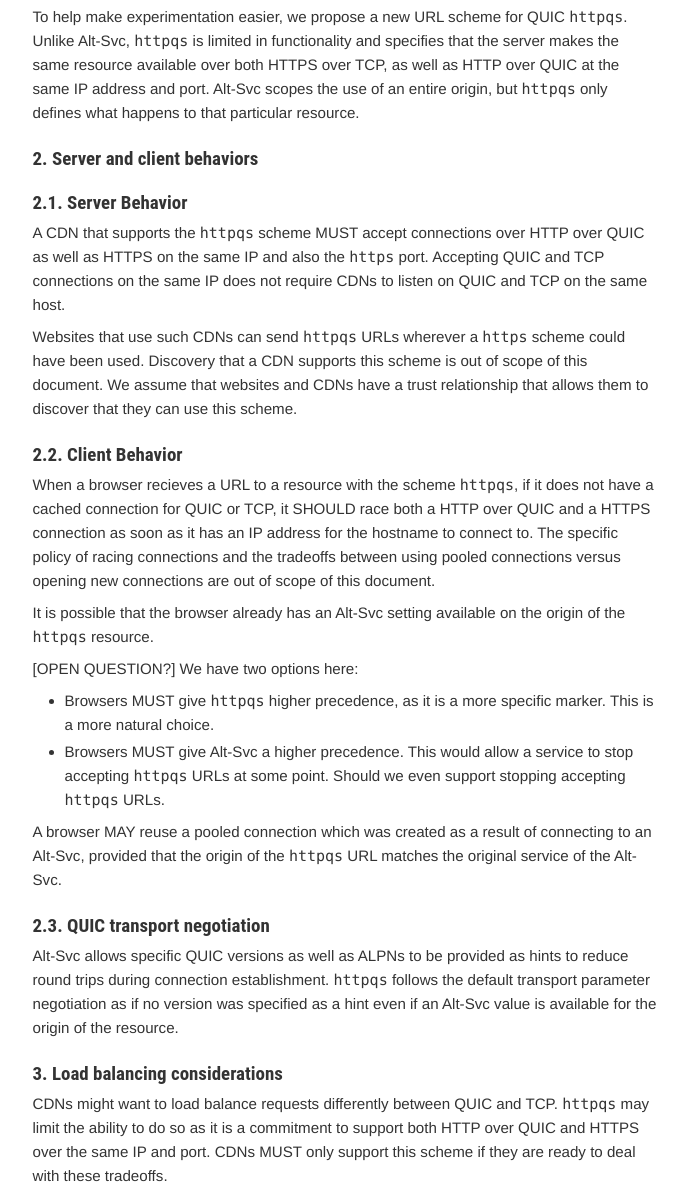
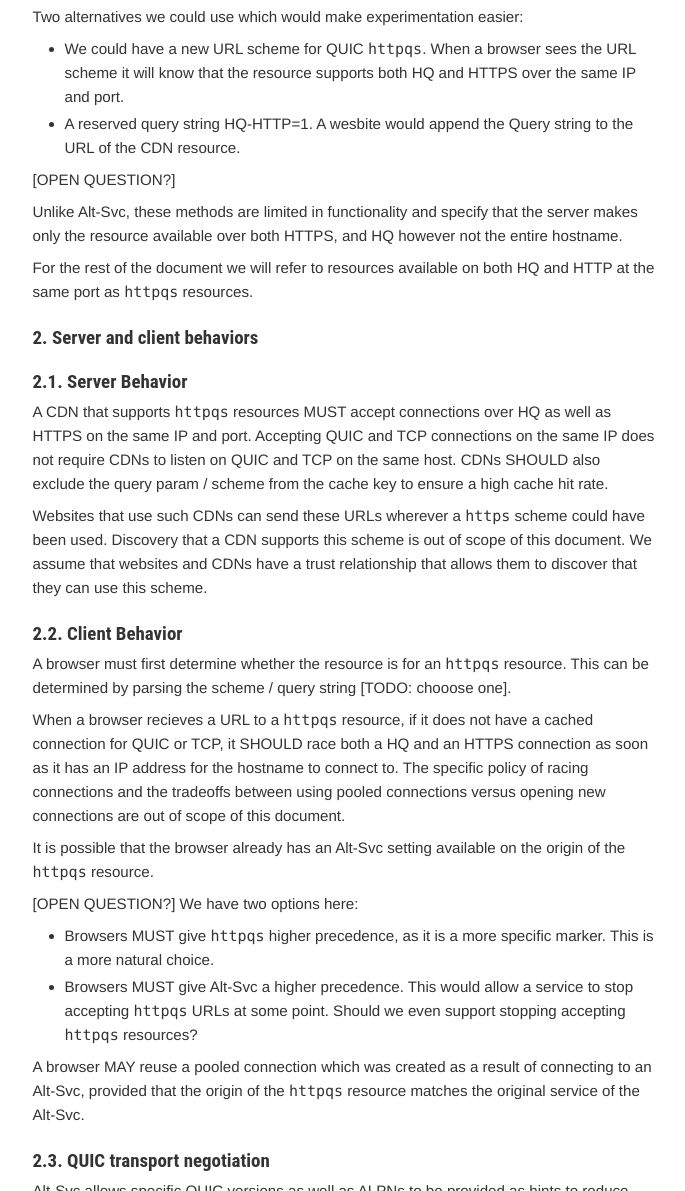
Before and after one commit to siyengar/quic-url, a plain HTML site: page draft-subodh-quic-httpqs.html in a window 1280 px wide. Shown: the part 1460-2651 px from the top of the page, without its empty margins (123-808 px from the left). Drawn offline with Linux system fonts and the light colour scheme.

Commit message:
Script updating gh-pages from f26be2b. [ci skip]

```diff
--- a/draft-subodh-quic-httpqs.html
+++ b/draft-subodh-quic-httpqs.html
@@ -5,7 +5,7 @@
 <head profile="http://www.w3.org/2006/03/hcard http://dublincore.org/documents/2008/08/04/dc-html/">
   <meta http-equiv="Content-Type" content="text/html; charset=us-ascii" />
 
-  <title>An httpqs URL scheme for QUIC</title>
+  <title>URL representations for QUIC experimentation</title>
 
 
 <style type="text/css">/*<![CDATA[*/
@@ -297,8 +297,8 @@ ul.toc li {
   <meta name="dct.creator" content="Iyengar, S. and M. Bishop" />
   <meta name="dct.identifier" content="urn:ietf:id:draft-subodh-quic-httpqs-latest" />
   <meta name="dct.issued" scheme="ISO8601" content="2018-7-18" />
-  <meta name="dct.abstract" content="This document specifies a URL scheme " />
-  <meta name="description" content="This document specifies a URL scheme " />
+  <meta name="dct.abstract" content="This document specifies a method, for a browser to discover that a particular resource is available over both HQ and HTTPS at the same IP address and port." />
+  <meta name="description" content="This document specifies a method, for a browser to discover that a particular resource is available over both HQ and HTTPS at the same IP address and port." />
 
 </head>
 
@@ -332,11 +332,11 @@ ul.toc li {
     </tbody>
   </table>
 
-  <p class="title">An httpqs URL scheme for QUIC<br />
+  <p class="title">URL representations for QUIC experimentation<br />
   <span class="filename">draft-subodh-quic-httpqs-latest</span></p>
 
   <h1 id="rfc.abstract"><a href="#rfc.abstract">Abstract</a></h1>
-<p>This document specifies a URL scheme <samp>httpqs</samp> for a browser to discover that a particular resource is available over both HTTP over QUIC and HTTPS at the same origin and IP address and port.</p>
+<p>This document specifies a method, for a browser to discover that a particular resource is available over both HQ and HTTPS at the same IP address and port.</p>
 <h1 id="rfc.status"><a href="#rfc.status">Status of This Memo</a></h1>
 <p>This Internet-Draft is submitted in full conformance with the provisions of BCP 78 and BCP 79.</p>
 <p>Internet-Drafts are working documents of the Internet Engineering Task Force (IETF).  Note that other groups may also distribute working documents as Internet-Drafts.  The list of current Internet-Drafts is at https://datatracker.ietf.org/drafts/current/.</p>
@@ -381,28 +381,38 @@ ul.toc li {
 <li>A website will want to experiment with QUIC before enabling QUIC for CDN use cases.  One desired model of experimentation is at a per-user level where a website decides whether to assign a user to a test or control group.  A CDN typically does not have access to cookies which determine users.  Thus to run such an experiment, additional co-operation between the website and the CDN would be needed.  If the website decides that the user should use QUIC, it cannot normally supply an Alt-Svc for the CDN.  The website instead needs to provide a hint to the CDN that it wishes to use QUIC for the resource and and the CDN would then supply the Alt-Svc itself.  This process requires an additional round-trip to discover the use of QUIC and makes experiments more complex.</li>
 <li>A particular origin might not be requested frequently in one browser session.  For example, it is common for a CDN to cache different content types in different server locations and refer to each location with a different URL.  Once a client requests an HTTP resource over the network, it might not request it again over the network, because subsequent tries might receive a cached response.  If there are not many requests per origin, then discovering than an origin can use QUIC might be too late.</li>
 </ul>
-<p id="rfc.section.1.p.3">To help make experimentation easier, we propose a new URL scheme for QUIC <samp>httpqs</samp>.  Unlike Alt-Svc, <samp>httpqs</samp> is limited in functionality and specifies that the server makes the same resource available over both HTTPS over TCP, as well as HTTP over QUIC at the same IP address and port.  Alt-Svc scopes the use of an entire origin, but <samp>httpqs</samp> only defines what happens to that particular resource.</p>
+<p id="rfc.section.1.p.3">Two alternatives we could use which would make experimentation easier:</p>
+<p></p>
+
+<ul>
+<li>We could have a new URL scheme for QUIC <samp>httpqs</samp>.  When a browser sees the URL scheme it will know that the resource supports both HQ and HTTPS over the same IP and port.</li>
+<li>A reserved query string HQ-HTTP=1.  A wesbite would append the Query string to the URL of the CDN resource.</li>
+</ul>
+<p id="rfc.section.1.p.5">[OPEN QUESTION?]</p>
+<p id="rfc.section.1.p.6">Unlike Alt-Svc, these methods are limited in functionality and specify that the server makes only the resource available over both HTTPS, and HQ however not the entire hostname.</p>
+<p id="rfc.section.1.p.7">For the rest of the document we will refer to resources available on both HQ and HTTP at the same port as <samp>httpqs</samp> resources.</p>
 <h1 id="rfc.section.2">
 <a href="#rfc.section.2">2.</a> <a href="#server-and-client-behaviors" id="server-and-client-behaviors">Server and client behaviors</a>
 </h1>
 <h1 id="rfc.section.2.1">
 <a href="#rfc.section.2.1">2.1.</a> <a href="#server-behavior" id="server-behavior">Server Behavior</a>
 </h1>
-<p id="rfc.section.2.1.p.1">A CDN that supports the <samp>httpqs</samp> scheme MUST accept connections over HTTP over QUIC as well as HTTPS on the same IP and also the <samp>https</samp> port.  Accepting QUIC and TCP connections on the same IP does not require CDNs to listen on QUIC and TCP on the same host.</p>
-<p id="rfc.section.2.1.p.2">Websites that use such CDNs can send <samp>httpqs</samp> URLs wherever a <samp>https</samp> scheme could have been used.  Discovery that a CDN supports this scheme is out of scope of this document. We assume that websites and CDNs have a trust relationship that allows them to discover that they can use this scheme.</p>
+<p id="rfc.section.2.1.p.1">A CDN that supports <samp>httpqs</samp> resources MUST accept connections over HQ as well as HTTPS on the same IP and port.  Accepting QUIC and TCP connections on the same IP does not require CDNs to listen on QUIC and TCP on the same host.  CDNs SHOULD also exclude the query param / scheme from the cache key to ensure a high cache hit rate.</p>
+<p id="rfc.section.2.1.p.2">Websites that use such CDNs can send these URLs wherever a <samp>https</samp> scheme could have been used.  Discovery that a CDN supports this scheme is out of scope of this document.  We assume that websites and CDNs have a trust relationship that allows them to discover that they can use this scheme.</p>
 <h1 id="rfc.section.2.2">
 <a href="#rfc.section.2.2">2.2.</a> <a href="#client-behavior" id="client-behavior">Client Behavior</a>
 </h1>
-<p id="rfc.section.2.2.p.1">When a browser recieves a URL to a resource with the scheme <samp>httpqs</samp>, if it does not have a cached connection for QUIC or TCP, it SHOULD race both a HTTP over QUIC and a HTTPS connection as soon as it has an IP address for the hostname to connect to.  The specific policy of racing connections and the tradeoffs between using pooled connections versus opening new connections are out of scope of this document.</p>
-<p id="rfc.section.2.2.p.2">It is possible that the browser already has an Alt-Svc setting available on the origin of the <samp>httpqs</samp> resource.</p>
-<p id="rfc.section.2.2.p.3">[OPEN QUESTION?] We have two options here:</p>
+<p id="rfc.section.2.2.p.1">A browser must first determine whether the resource is for an <samp>httpqs</samp> resource.  This can be determined by parsing the scheme / query string [TODO: chooose one].</p>
+<p id="rfc.section.2.2.p.2">When a browser recieves a URL to a <samp>httpqs</samp> resource, if it does not have a cached connection for QUIC or TCP, it SHOULD race both a HQ and an HTTPS connection as soon as it has an IP address for the hostname to connect to.  The specific policy of racing connections and the tradeoffs between using pooled connections versus opening new connections are out of scope of this document.</p>
+<p id="rfc.section.2.2.p.3">It is possible that the browser already has an Alt-Svc setting available on the origin of the <samp>httpqs</samp> resource.</p>
+<p id="rfc.section.2.2.p.4">[OPEN QUESTION?] We have two options here:</p>
 <p></p>
 
 <ul>
 <li>Browsers MUST give <samp>httpqs</samp> higher precedence, as it is a more specific marker.  This is a more natural choice.</li>
-<li>Browsers MUST give Alt-Svc a higher precedence. This would allow a service to stop accepting <samp>httpqs</samp> URLs at some point.  Should we even support stopping accepting <samp>httpqs</samp> URLs.</li>
+<li>Browsers MUST give Alt-Svc a higher precedence. This would allow a service to stop accepting <samp>httpqs</samp> URLs at some point.  Should we even support stopping accepting <samp>httpqs</samp> resources?</li>
 </ul>
-<p id="rfc.section.2.2.p.5">A browser MAY reuse a pooled connection which was created as a result of connecting to an Alt-Svc, provided that the origin of the <samp>httpqs</samp> URL matches the original service of the Alt-Svc.</p>
+<p id="rfc.section.2.2.p.6">A browser MAY reuse a pooled connection which was created as a result of connecting to an Alt-Svc, provided that the origin of the <samp>httpqs</samp> resource matches the original service of the Alt-Svc.</p>
 <h1 id="rfc.section.2.3">
 <a href="#rfc.section.2.3">2.3.</a> <a href="#quic-transport-negotiation" id="quic-transport-negotiation">QUIC transport negotiation</a>
 </h1>
@@ -410,7 +420,7 @@ ul.toc li {
 <h1 id="rfc.section.3">
 <a href="#rfc.section.3">3.</a> <a href="#load-balancing-considerations" id="load-balancing-considerations">Load balancing considerations</a>
 </h1>
-<p id="rfc.section.3.p.1">CDNs might want to load balance requests differently between QUIC and TCP.  <samp>httpqs</samp> may limit the ability to do so as it is a commitment to support both HTTP over QUIC and HTTPS over the same IP and port.  CDNs MUST only support this scheme if they are ready to deal with these tradeoffs.</p>
+<p id="rfc.section.3.p.1">CDNs might want to load balance requests differently between QUIC and TCP.  <samp>httpqs</samp> resources may limit the ability to do so as it is a commitment to support both HQ and HTTPS over the same IP and port.  CDNs MUST only support this if they are ready to deal with these tradeoffs.</p>
 <p id="rfc.section.3.p.2">If a CDN decides it wants to stop supporting QUIC it has several options:</p>
 <p></p>
 
@@ -421,7 +431,7 @@ ul.toc li {
 <h1 id="rfc.section.4">
 <a href="#rfc.section.4">4.</a> <a href="#security-considerations" id="security-considerations">Security Considerations</a>
 </h1>
-<p id="rfc.section.4.p.1">For the browser security model <samp>httpqs</samp> schemes should be treated the same as <samp>https</samp> URLs for same origin checks.</p>
+<p id="rfc.section.4.p.1">[TODO: decide which design to use] If <samp>httpqs</samp> is used as a scheme, then for the browser security model <samp>httpqs</samp> schemes should be treated the same as <samp>https</samp> URLs for same origin checks.</p>
 <p id="rfc.section.4.p.2">CDNs SHOULD have mitigations in place for Denial of Service attacks where attacking QUIC would take down the QUIC server as well.</p>
 <h1 id="rfc.authors"><a href="#rfc.authors">Authors' Addresses</a></h1>
 <div class="avoidbreak">
```
Also changed, not shown: draft-subodh-quic-httpqs.txt.
